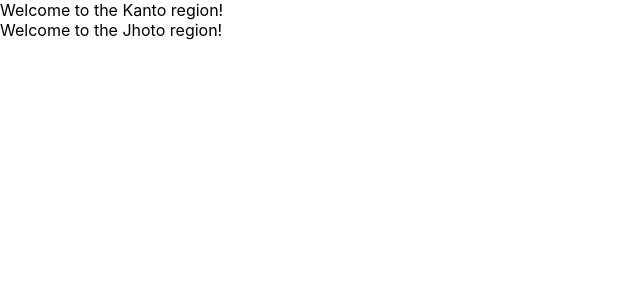
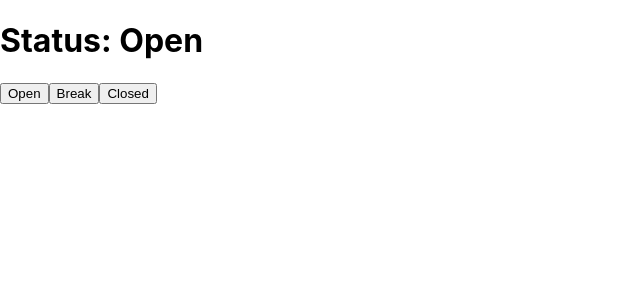
Before and after one commit to ryguy806/reactpractice, a React (Create React App) app: page / in a window 1280 px wide. Shown: the top 300 px of the page, without its empty margins (0-640 px from the left). Built offline with nearby package versions, Linux system fonts and the light colour scheme.

Commit message:
Practice with useState

```diff
--- a/src/index.js
+++ b/src/index.js
@@ -1,65 +1,16 @@
-import React from 'react';
+import React, { useState } from 'react';
 import ReactDOM from 'react-dom';
 import './index.css';
 
-const pokemonList = [
-    {
-        number: 1,
-        name: "Bulbasaur",
-        type: "Grass/Poison"
-    },
-    {
-        number: 4,
-        name: "Charmander",
-        type: "Fire"
-    },
-    {
-        number: 7,
-        name: "Squirtle",
-        type: "Water"
-    }
-];
+function App() {
 
-const pokemonList2 = [
-    {
-        number: 152,
-        name: "Chikorita",
-        type: "Grass"
-    },
-    {
-        number: 155,
-        name: "Cyndiquil",
-        type: "Fire"
-    },
-    {
-        number: 158,
-        name: "Totodile",
-        type: "Water"
-    }
-]
-
-
-function Kanto() {
+    const [status, setStatus] = useState("Open");
     return (
         <div>
-            Welcome to the Kanto region!
-        </div>
-    )
-}
-
-function Jhoto() {
-    return  (
-        <>
-            Welcome to the Jhoto region!
-        </>
-    )
-}
-
-function App() {
-    return (
-        <div>
-            <Kanto/>
-            <Jhoto/>
+            <h1>Status: {status}</h1>
+            <button onClick={() => setStatus("Open")}>Open</button>
+            <button onClick={() => setStatus("Back In 5")}>Break</button>
+            <button onClick={() => setStatus("Closed")}>Closed</button>
         </div>
     )
 }
@@ -70,12 +21,3 @@
 
     document.getElementById('root')
 );
-
-
-
-
-    const [first, second, third] = ["popcoorn", "pretzels", "pineapple"];
-
-console.log(first);
-console.log(second);
-console.log(third);
```
